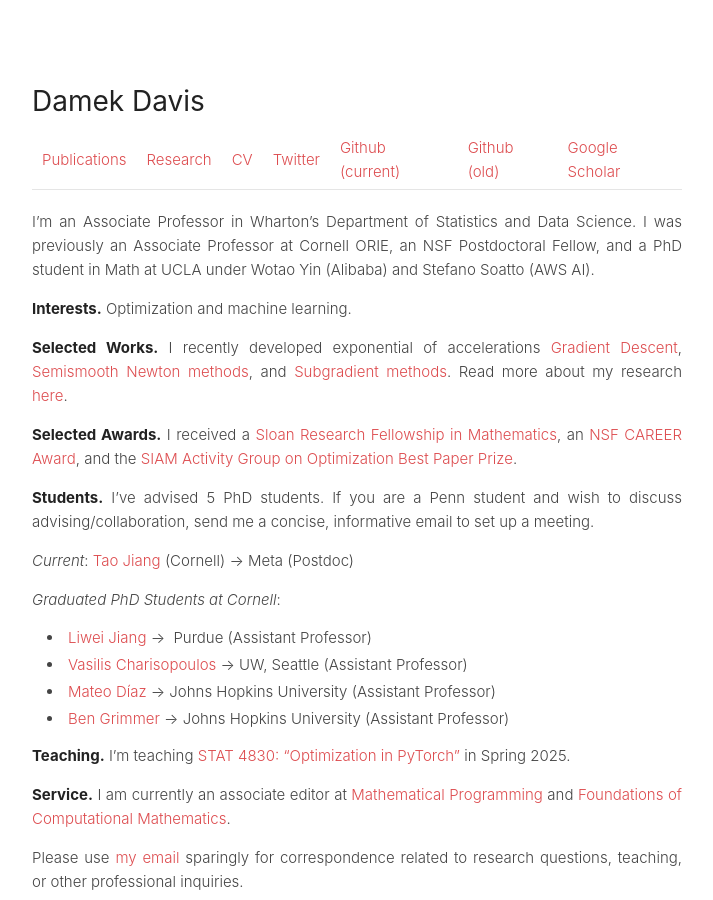
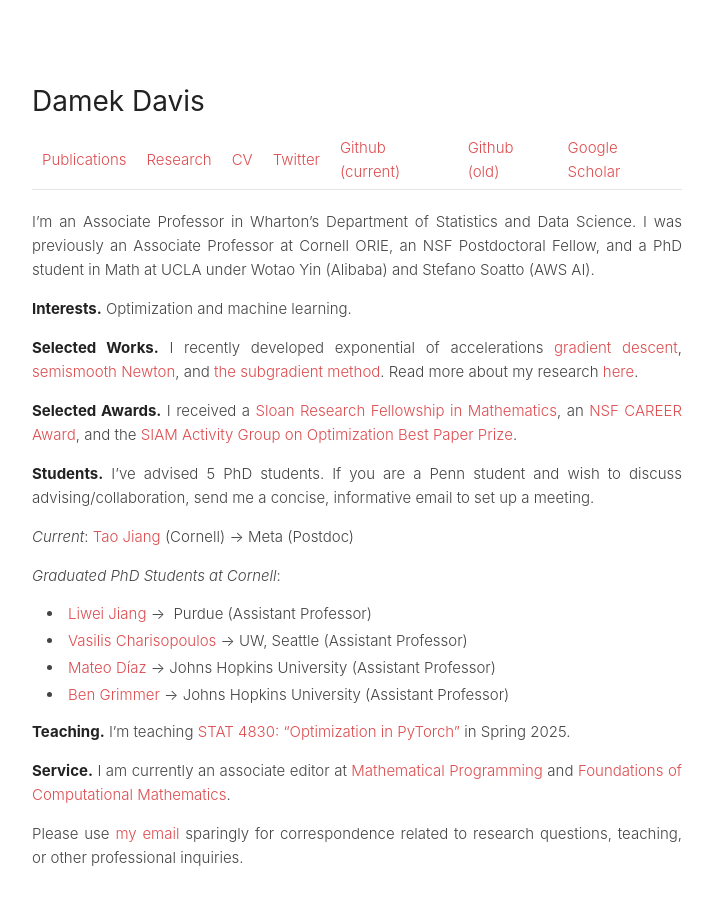
Before and after one commit to damek/damek.github.io, a Jekyll site: the page built from index.md, in a window 1280 px wide and 900 px high. Shown: the whole window, without its empty margins (283-996 px from the left). Built offline with Jekyll 4.4.1, drawn with Linux system fonts in a browser that asks for light colours.

Commit message:
Update index.md to improve content and fix formatting

```diff
--- a/index.md
+++ b/index.md
@@ -11,7 +11,7 @@ I'm an Associate Professor in Wharton's Department of Statistics and Data Scienc
 
 **Interests.** Optimization and machine learning.
 
-**Selected Works.** I recently developed exponential of accelerations <a href="https://x.com/damekdavis/status/1841596498204880924">Gradient Descent</a>, <a href="https://twitter.com/damekdavis/status/1596616542396944384">Semismooth Newton methods</a>, and <a href="https://twitter.com/damekdavis/status/1682737261727866882?s=20">Subgradient methods</a>. Read more about my research [here](research.html).
+**Selected Works.** I recently developed exponential of accelerations <a href="https://x.com/damekdavis/status/1841596498204880924">gradient descent</a>, <a href="https://twitter.com/damekdavis/status/1596616542396944384">semismooth Newton</a>, and <a href="https://twitter.com/damekdavis/status/1682737261727866882?s=20">the subgradient method</a>. Read more about my research [here](research.html).
 
 
 **Selected Awards.** I received a <a href="https://sloan.org/fellowships/">Sloan Research Fellowship in Mathematics</a>, an <a href="https://www.nsf.gov/awardsearch/showAward?AWD_ID=2047637">NSF CAREER Award</a>, and the <a href="https://www.siam.org/prizes-recognition/activity-group-prizes/detail/siag-opt-best-paper-prize">SIAM Activity Group on Optimization Best Paper Prize</a>.
```
